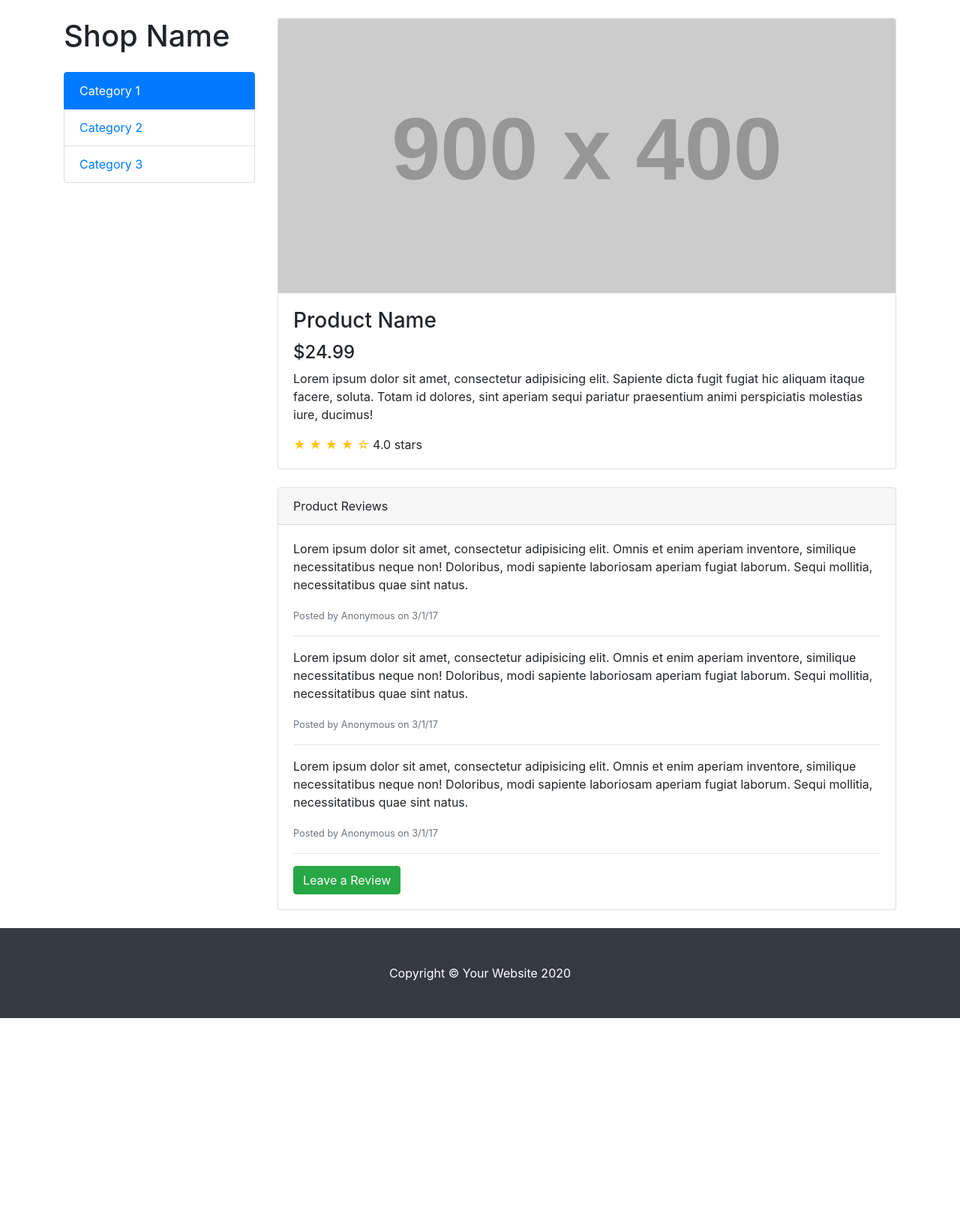
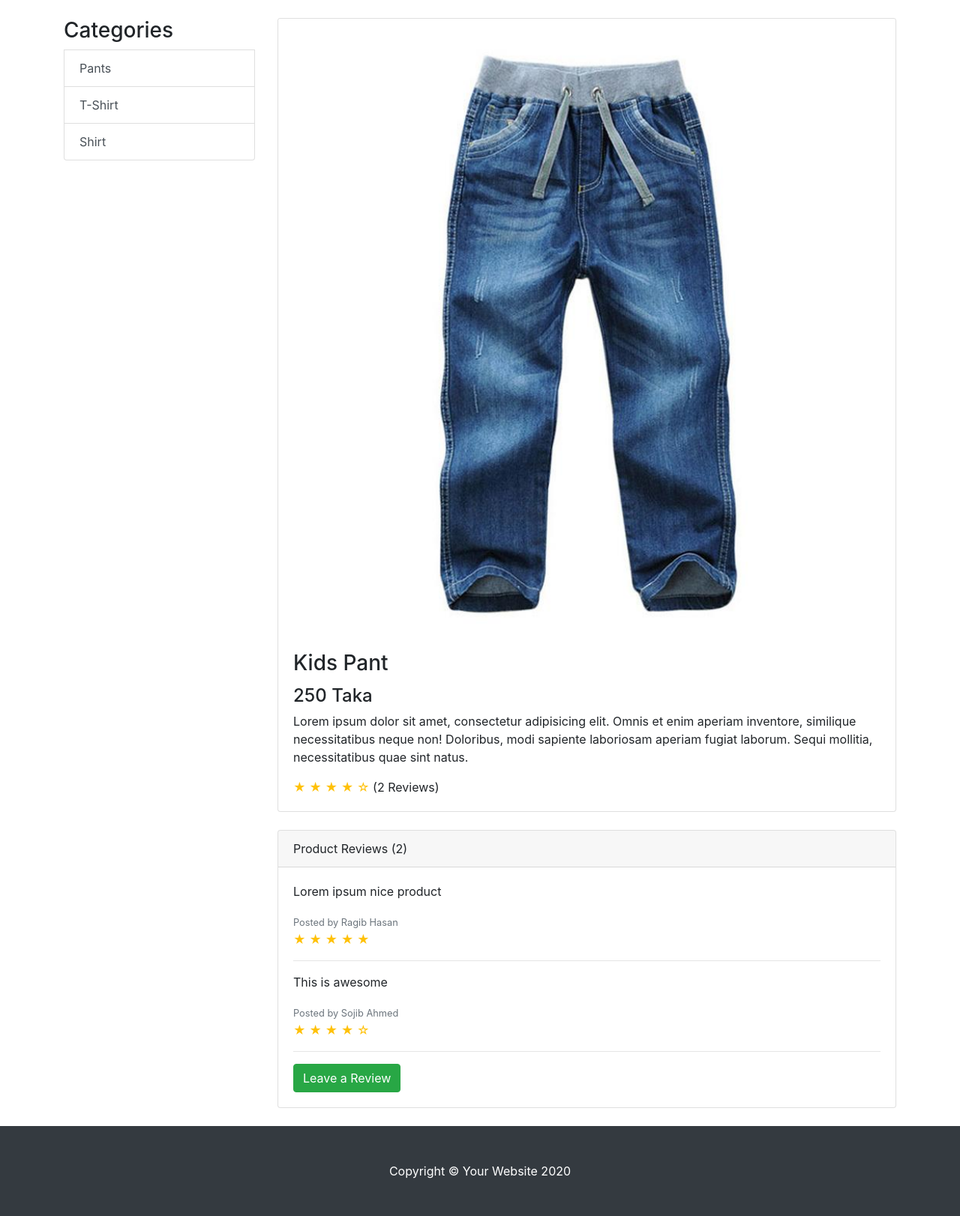
Before and after one commit to farhad0085/Django-Ecommerce, a Django app: page /item/1/ in a window 1280 px wide. Shown: the part 56-1678 px from the top of the page at 75% size. Before the commit the page ends 1414 px from the top, so only its background shows below. Run offline with Django 3.2, Linux system fonts and the light colour scheme; data comes from the database, SQL or seed files in the repository; both versions use the stored data as it was after the commit; grey boxes labelled with a size stand in for pictures from a placeholder-image service; some libraries are stand-ins or nearby versions.

Commit message:
reviews added

```diff
--- a/myecommerce/urls.py
+++ b/myecommerce/urls.py
@@ -1,8 +1,13 @@
 from django.contrib import admin
 from django.urls import path, include
 from shop import urls as shop_urls
+from django.conf import settings
+from django.conf.urls.static import static
 
 urlpatterns = [
     path('admin/', admin.site.urls),
     path('', include(shop_urls))
 ]
+
+if settings.DEBUG:
+    urlpatterns += static(settings.MEDIA_URL, document_root=settings.MEDIA_ROOT)
--- a/shop/templates/shop/shop_item_details.html
+++ b/shop/templates/shop/shop_item_details.html
@@ -7,52 +7,71 @@
 
 		<div class="row">
 
-			<div class="col-lg-3">
-				<h1 class="my-4">Shop Name</h1>
+			<div class="col-lg-3 my-4">
+
 				<div class="list-group">
-					<a href="#" class="list-group-item active">Category 1</a>
-					<a href="#" class="list-group-item">Category 2</a>
-					<a href="#" class="list-group-item">Category 3</a>
+					<h3 class="display-5">Categories</h3>
+					{% for category in categories %}
+						<a href="#" class="list-group-item list-group-item-action">{{ category.category_name }}</a>
+					{% endfor %}
 				</div>
 			</div>
-			<!-- /.col-lg-3 -->
 
 			<div class="col-lg-9">
 
 				<div class="card mt-4">
-					<img class="card-img-top img-fluid" src="http://placehold.it/900x400" alt="">
+					<img class="card-img-top img-fluid" src="{{ product.product_picture.url }}" alt="">
 					<div class="card-body">
-						<h3 class="card-title">Product Name</h3>
-						<h4>$24.99</h4>
-						<p class="card-text">Lorem ipsum dolor sit amet, consectetur adipisicing elit. Sapiente dicta
-							fugit fugiat hic aliquam itaque facere, soluta. Totam id dolores, sint aperiam sequi
-							pariatur praesentium animi perspiciatis molestias iure, ducimus!</p>
-						<span class="text-warning">&#9733; &#9733; &#9733; &#9733; &#9734;</span>
-						4.0 stars
+						<h3 class="card-title">{{ product.product_name }}</h3>
+						<h4>{{ product.product_price }} Taka</h4>
+						<p class="card-text">{{ product.product_description }}</p>
+						<span class="text-warning">
+							{% if review_score == 0 or review_score < 1 %}
+								&#9734; &#9734; &#9734; &#9734; &#9734;
+							{% elif review_score == 1 or review_score < 2 %}
+								&#9733; &#9734; &#9734; &#9734; &#9734;
+							{% elif review_score == 2 or review_score < 3 %}
+								&#9733; &#9733; &#9734; &#9734; &#9734;
+							{% elif review_score == 3 or review_score < 4 %}
+								&#9733; &#9733; &#9733; &#9734; &#9734;
+							{% elif review_score == 4 or review_score < 5 %}
+								&#9733; &#9733; &#9733; &#9733; &#9734;
+							{% else %}
+								&#9733; &#9733; &#9733; &#9733; &#9733;
+							{% endif %}
+						</span> ({{ total_reviews }} Reviews)
 					</div>
 				</div>
-				<!-- /.card -->
 
 				<div class="card card-outline-secondary my-4">
 					<div class="card-header">
-						Product Reviews
+						Product Reviews ({{ total_reviews }})
 					</div>
 					<div class="card-body">
-						<p>Lorem ipsum dolor sit amet, consectetur adipisicing elit. Omnis et enim aperiam inventore,
-							similique necessitatibus neque non! Doloribus, modi sapiente laboriosam aperiam fugiat
-							laborum. Sequi mollitia, necessitatibus quae sint natus.</p>
-						<small class="text-muted">Posted by Anonymous on 3/1/17</small>
-						<hr>
-						<p>Lorem ipsum dolor sit amet, consectetur adipisicing elit. Omnis et enim aperiam inventore,
-							similique necessitatibus neque non! Doloribus, modi sapiente laboriosam aperiam fugiat
-							laborum. Sequi mollitia, necessitatibus quae sint natus.</p>
-						<small class="text-muted">Posted by Anonymous on 3/1/17</small>
-						<hr>
-						<p>Lorem ipsum dolor sit amet, consectetur adipisicing elit. Omnis et enim aperiam inventore,
-							similique necessitatibus neque non! Doloribus, modi sapiente laboriosam aperiam fugiat
-							laborum. Sequi mollitia, necessitatibus quae sint natus.</p>
-						<small class="text-muted">Posted by Anonymous on 3/1/17</small>
-						<hr>
+						{% if reviews|length > 0 %}
+							{% for review in reviews %}
+								<p>{{ review.2 }}</p>
+								<small class="text-muted">Posted by {{ review.0 }}</small><br>
+								<span class="text-warning">
+									{% if review.1 == 0 or review.1 < 1 %}
+										&#9734; &#9734; &#9734; &#9734; &#9734;
+									{% elif review.1 == 1 or review.1 < 2 %}
+										&#9733; &#9734; &#9734; &#9734; &#9734;
+									{% elif review.1 == 2 or review.1 < 3 %}
+										&#9733; &#9733; &#9734; &#9734; &#9734;
+									{% elif review.1 == 3 or review.1 < 4 %}
+										&#9733; &#9733; &#9733; &#9734; &#9734;
+									{% elif review.1 == 4 or review.1 < 5 %}
+										&#9733; &#9733; &#9733; &#9733; &#9734;
+									{% else %}
+										&#9733; &#9733; &#9733; &#9733; &#9733;
+									{% endif %}
+								</span>
+								<hr>
+							{% endfor %}
+						{% else %}
+							<p>No reviews yet!</p>
+						{% endif %}
 						<a href="#" class="btn btn-success">Leave a Review</a>
 					</div>
 				</div>
--- a/shop/urls.py
+++ b/shop/urls.py
@@ -3,5 +3,5 @@ from django.urls import path
 
 urlpatterns = [
     path('', views.shop_home, name="shop_home"),
-    path('item/<item_id>/', views.shop_item_details, name="shop_item_details"),
+    path('item/<int:pk>/', views.shop_item_details, name="shop_item_details"),
 ]
--- a/shop/views.py
+++ b/shop/views.py
@@ -1,16 +1,60 @@
-from django.shortcuts import render
-from .models import Product
-
-# Create your views here.
-def index(request):
-    return HttpResponse("Hello")
+from django.shortcuts import render, get_object_or_404
+from .models import *
 
 def shop_home(request):
+    # get category lists
+    categories = ProductCategory.objects.all()
+
     products = Product.objects.all()
+    reviews_list = []
+    for product in products:
+        review_star = 0
+        count = 0
+        reviews = product.productreview_set.all()
+        for review in reviews:
+            review_star += review.review_score
+        if reviews.count() != 0:
+            review_star = review_star / reviews.count()
+        reviews_list.append(review_star)
+    product_review_dict = dict(zip(products, reviews_list))
+
     context = {
-        'products': products
+        'products': products,
+        'product_review_dict': product_review_dict,
+        'categories': categories
     }
     return render(request, template_name='shop/shop_home.html', context=context)
 
-def shop_item_details(request, *args, **kwargs):
-    return render(request, template_name='shop/shop_item_details.html')
+def shop_item_details(request, pk):
+    # get category lists
+    categories = ProductCategory.objects.all()
+
+    product = get_object_or_404(Product, id=pk)
+
+    review_score= 0
+    count = 0
+    reviews_data = []
+    reviews = product.productreview_set.all()
+    reviews_count = reviews.count()
+    for review in reviews:
+        # add reviews data to reviews_data
+        reviews_data_list = []
+        reviews_data_list.append(review.author_name)
+        reviews_data_list.append(review.review_score)
+        reviews_data_list.append(review.review_description)
+        reviews_data.append(reviews_data_list)
+
+        review_score += review.review_score
+
+    if reviews_count != 0:
+        review_score = review_score/ reviews_count
+
+    context = {
+        'product': product,
+        'title': product.product_name,
+        'review_score': review_score,
+        'total_reviews': reviews_count,
+        'reviews': reviews_data,
+        'categories': categories
+    }
+    return render(request, template_name='shop/shop_item_details.html', context=context)
```
Also changed, not shown: shop/templates/shop/shop_home.html (+24 -21 lines), db.sqlite3, media/product_pictures/mens-formal-shirts-500x500.jpg (added).
